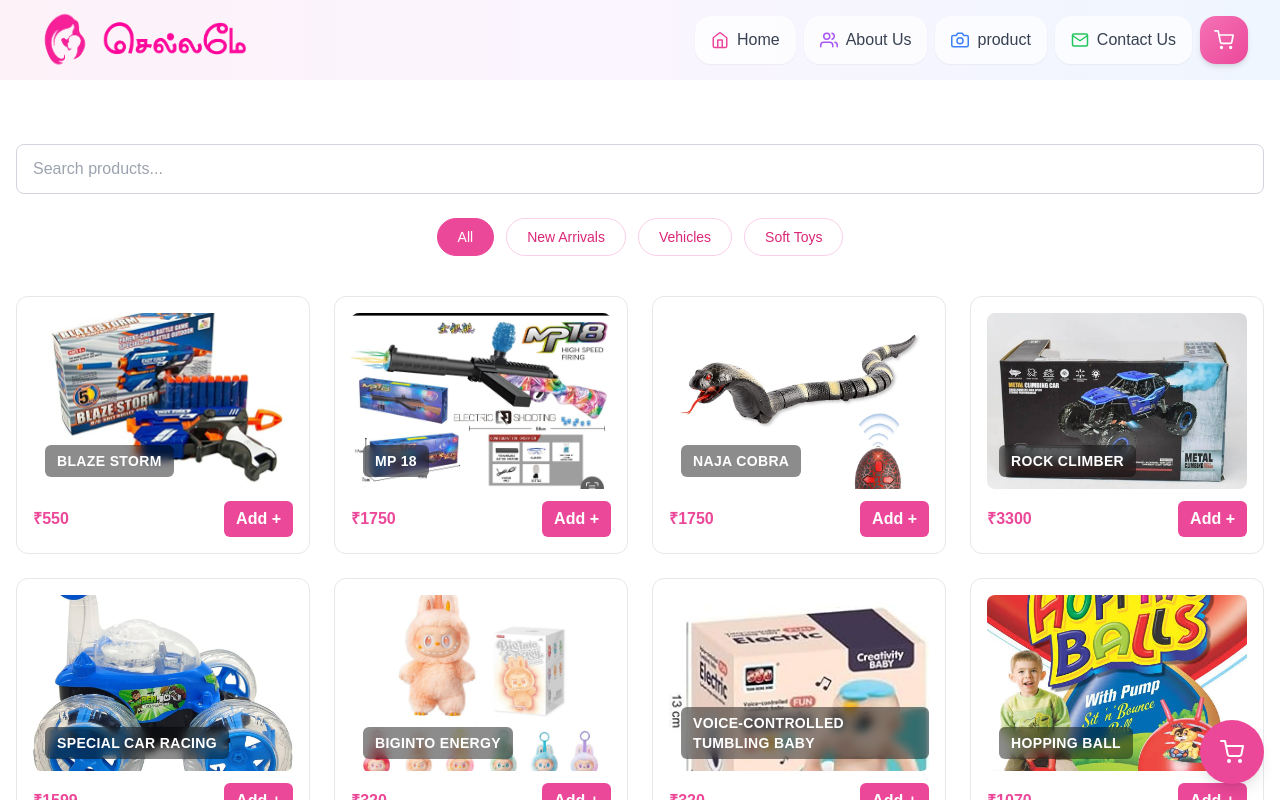
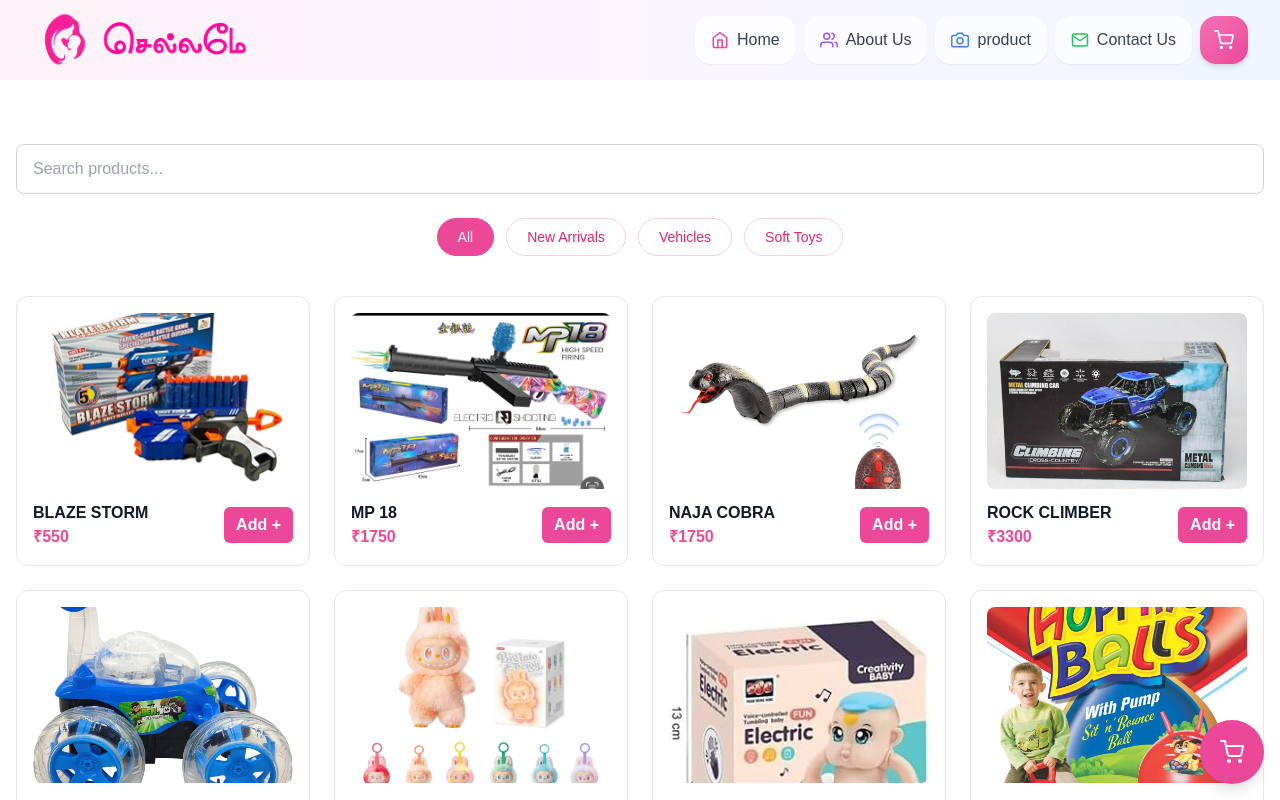
Before and after one commit to Hruthikstar/toy_shop_web, a Next.js app: page /gallery in a window 1280 px wide. Shown: the top 800 px of the page. Built offline with nearby package versions, Linux system fonts and the light colour scheme.

Commit message:
Gallery: add min-h-screen for full viewport height

```diff
--- a/src/app/gallery/page.js
+++ b/src/app/gallery/page.js
@@ -105,7 +105,7 @@ export default function GalleryPage() {
   return (
     <Layout>
       {/* IMPORTANT: create stacking context */}
-      <div className="relative z-10 max-w-7xl mx-auto px-4 pt-20 pb-16">
+      <div className="relative z-10 max-w-7xl mx-auto px-4 pt-20 pb-16 min-h-screen">
         {/* Search */}
         <input
           type="text"
@@ -149,20 +149,14 @@ export default function GalleryPage() {
                       sizes="(max-width: 640px) 50vw, (max-width: 1024px) 33vw, 25vw"
                       className="object-cover transform transition-transform duration-300 group-hover:scale-105"
                     />
-
-                    {/* Premium overlay title (bottom-left) */}
-                    <div className="absolute left-3 bottom-3 bg-black/45 backdrop-blur-sm text-white px-3 py-1.5 rounded-md">
-                      <h3 className="text-sm font-playfair font-semibold tracking-wide">
-                        {product.name}
-                      </h3>
-                    </div>
                   </div>
                 </Link>
 
                 <div className="flex-1" />
 
                 <div className="mt-3 flex items-center justify-between">
-                  <div>
+                  <div className="text-left">
+                    <h3 className="font-semibold text-gray-900">{product.name}</h3>
                     <p className="font-bold text-pink-500">₹{product.price}</p>
                   </div>
 
```
